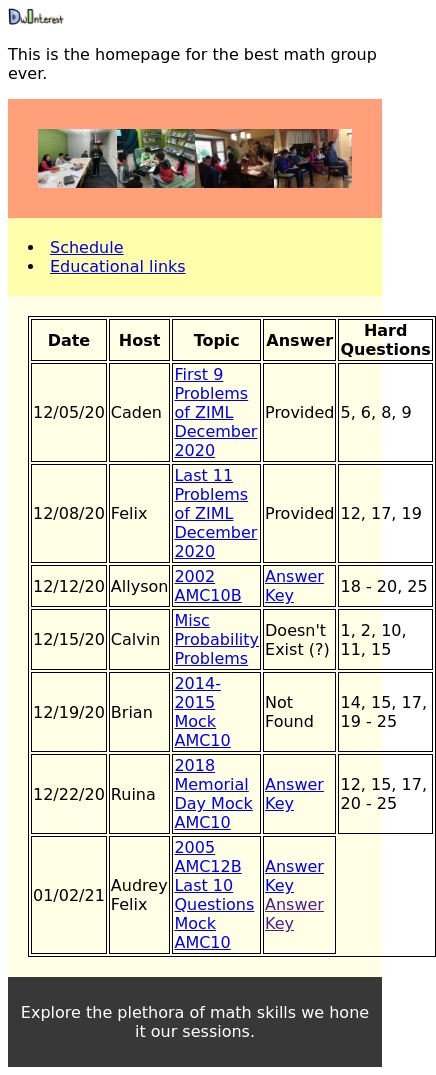
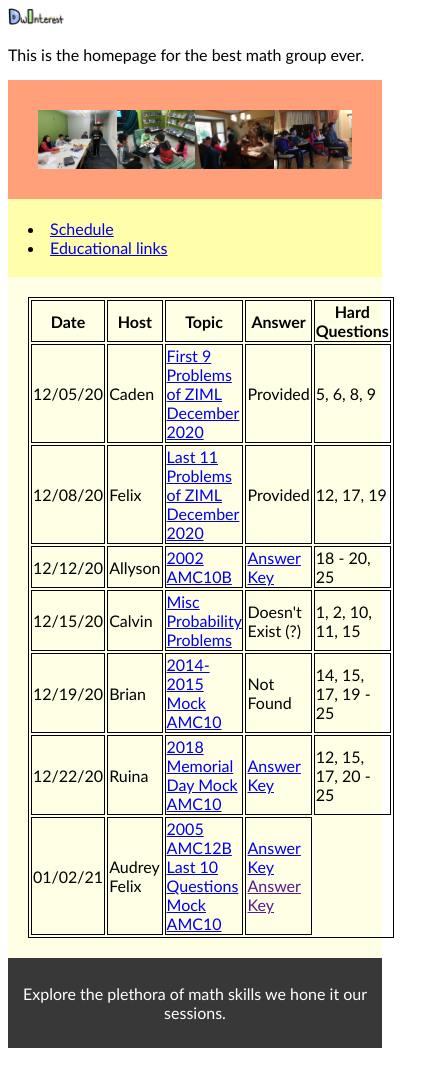
Before and after one commit to dwmathinterest/dwmathinterest.github.io, a plain HTML site: page schedule.html in a window 390 px wide. Shown: the whole page, 436 px wide, since content can reach past the window. Drawn offline with Linux system fonts and the light colour scheme.

Commit message:
schedule font change

```diff
--- a/css/schstyle.css
+++ /dev/null
@@ -1,108 +0,0 @@
-* {
-    box-sizing: border-box;
-  }
-
-  body {
-    font-family: 'Trebuchet MS', sans-serif;
-  }
-
-  /* Style the header */
-  header {
-    background-color: rgb(173, 216, 230);
-    padding: 20px;
-    border-bottom: 5px ridge darkblue;
-    border-right: 10px ridge darkblue;
-    text-align: center;
-    font-size: 18px;
-    color: white;
-  }
-  h3 {
-    background-color: rgb(230, 266, 270);
-    padding: 15px;
-    height: auto;
-    border: 3px ridge rgb(5, 5, 73);
-    text-align: center;
-    font-size: 18px;
-    color: rgb(5, 5, 73);
-  }
-  h4 {
-    background-color: rgb(230, 266, 270);
-    padding: 15px;
-    height: auto;
-    border: 3px ridge rgb(5, 5, 73);
-    text-align: center;
-    font-size: 18px;
-    color: rgb(5, 5, 73);
-  }
-  /* Create two columns/boxes that floats next to each other */
-  nav {
-    float: left;
-    width: 15%;
-    height: 620px; /* only for demonstration, should be removed */
-    margin-bottom: 20px;
-    margin-top: 15px;
-    background: lightgrey;
-    padding: 20px;
-  }
-
-  /* Style the list inside the menu */
-  nav ul {
-    list-style-type: none;
-    padding: 0;
-  }
-  #templogo {
-  width: 15%;
-  height: auto;
-}
-
-  article {
-    float: left;
-    padding: 15px;
-    margin: 0px;
-    width: 85%;
-    background-color: #ffffff;
-    height: 650px;
-    font-size: 0px;
-  }
-
-  #sectionheading {
-    background-color: #a7a7a7;
-    height: 100px;
-    margin-left: 10px;
-    margin-right: -15px;
-    margin-top: 0px;
-    margin-bottom: 0px;
-    padding: 35px;
-    text-align: center;
-    font-size: 30px;
-  }
-  #schtable {
-      width: 100%;
-      height: auto;
-      border: 2px inset #000000;
-  }
-  th {
-    border: 1px ridge #000000;
-}
-  td {
-      border: 1px ridge #000000;
-  }
-
-  /* Style the footer */
-  footer {
-    background-color: #383838;
-    padding: 10px;
-    width: 100%;
-    text-align: center;
-    float: right;
-    color: white;
-  }
-
-
-  /* Responsive layout - makes the two columns/boxes stack on top of each other instead of next to each other, on small screens */
-  @media (max-width: 600px) {
-    nav, article {
-      width: 100%;
-      height: auto;
-    }
-  }
--- a/css/schstyle2.css
+++ b/css/schstyle2.css
@@ -3,7 +3,7 @@
   }
 
   body {
-    font-family: cursive;
+    font-family: 'Trebuchet MS', sans-serif;
   }
 
   /* Style the header */
```
